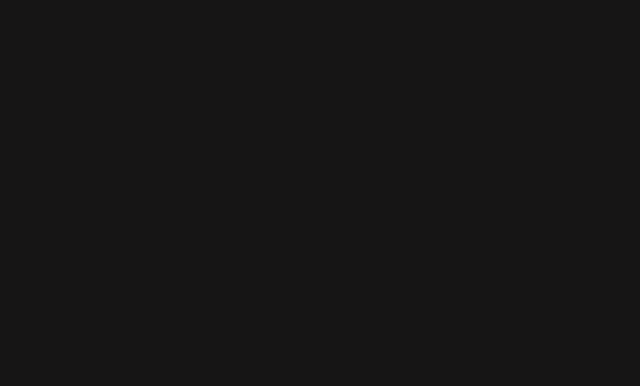
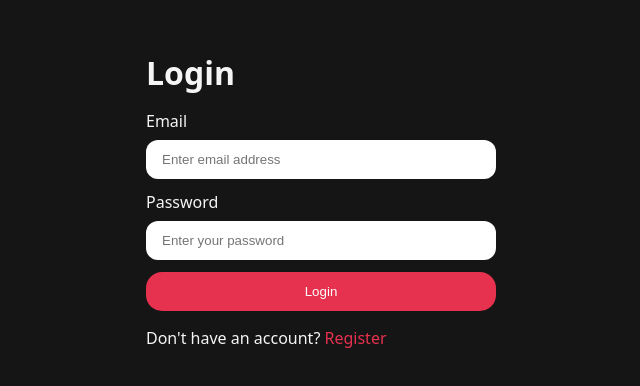
Before and after one commit to tanishsoni-77/interview-ai, a React app in the folder Frontend/: page /login in a window 1280 px wide. Shown: the part 200-586 px from the top of the page, without its empty margins (319-959 px from the left). Built offline with nearby package versions, Linux system fonts and the light colour scheme; the HTML template or start-up script is replaced by a standard one.

Commit message:
Login and Register UI & Authentication Form Styling

```diff
--- /dev/null
+++ b/Frontend/src/features/auth/auth.form.scss
@@ -0,0 +1,41 @@
+main{
+    min-height: 100vh;
+    width: 100%;
+
+    display: flex;
+    align-items: center;
+    justify-content: center;
+
+    .form-container{
+        min-width: 350px;
+        display: flex;
+        flex-direction: column;
+        gap: 1rem;
+    }
+
+    form{
+        display: flex;
+        flex-direction: column;
+        gap: 0.75rem;
+
+    }
+
+.input-group{
+    display: flex;
+    flex-direction: column;
+    gap: 0.5rem;
+
+    input{
+      border: none;
+      outline: none;
+      padding-inline: 1rem;
+      padding-block: 0.75rem;
+      border-radius: 0.75rem;
+    }
+}
+a{
+    color: rgb(230, 49, 79);
+    text-decoration: none;
+}
+
+}
--- /dev/null
+++ b/Frontend/src/features/auth/pages/Login.jsx
@@ -0,0 +1,45 @@
+import React from 'react'
+import "../auth.form.scss"
+import { useNavigate,Link } from 'react-router'
+
+const Login = () => {
+const handleSubmit = (e) =>{
+  e.preventDefault()
+}
+
+  return (
+    <main>
+      <div className="form-container">
+        <h1>Login</h1>
+        <form onSubmit={handleSubmit}>
+          <div className="input-group">
+            <label htmlFor="email">Email</label>
+            <input
+             type="email"
+             id="email"
+             placeholder='Enter email address'
+             />
+          </div>
+
+          <div className="input-group">
+            <label htmlFor="password">Password</label>
+            <input
+            type="password"
+            id="password"
+           placeholder='Enter your password'
+             />
+          </div>
+
+          <button className='button primary-button'>Login</button>
+
+
+
+        </form>
+        <p> Don't have an account? <Link to={"/register"}>Register</Link> </p>
+
+      </div>
+    </main>
+  )
+}
+
+export default Login
--- /dev/null
+++ b/Frontend/src/features/auth/pages/Register.jsx
@@ -0,0 +1,58 @@
+import React from 'react'
+import { useNavigate,Link } from 'react-router'
+const Register = () => {
+
+  const navigate = useNavigate()
+
+  const handleSubmit = (e) => {
+    e.preventDefault()
+  }
+
+  return (
+    <main>
+      <div className="form-container">
+        <h1>Register</h1>
+
+        <form onSubmit={handleSubmit}>
+
+          <div className="input-group">
+            <label htmlFor="username">Username</label>
+            <input
+              type="text"
+              id="username"
+              placeholder="Enter username"
+            />
+          </div>
+
+          <div className="input-group">
+            <label htmlFor="email">Email</label>
+            <input
+              type="email"
+              id="email"
+              placeholder="Enter email address"
+            />
+          </div>
+
+          <div className="input-group">
+            <label htmlFor="password">Password</label>
+            <input
+              type="password"
+              id="password"
+              placeholder="Enter your password"
+            />
+          </div>
+
+          <button className="button primary-button">
+            Register
+          </button>
+        </form>
+
+        <p> Already have an account? <Link to={"/login"}>Login</Link> </p>
+
+
+      </div>
+    </main>
+  )
+}
+
+export default Register
--- a/Frontend/src/style.scss
+++ b/Frontend/src/style.scss
@@ -1,3 +1,5 @@
+@use "./styles/button.scss";
+
 *{
     margin: 0%;
     padding: 0%;
@@ -8,5 +10,7 @@
 #root{
     background-color: #161515;
     width: 100%;
+    color: whitesmoke;
+    font-family: system-ui, -apple-system, BlinkMacSystemFont, 'Segoe UI', Roboto, Oxygen, Ubuntu, Cantarell, 'Open Sans', 'Helvetica Neue', sans-serif;
 
 }
--- /dev/null
+++ b/Frontend/src/styles/button.scss
@@ -0,0 +1,18 @@
+.button{
+    border: none;
+    outline: none;
+    padding-inline: 1.5rem;
+    padding-block: 0.75rem;
+    border-radius: 1rem;
+    cursor: pointer;
+    transition: all 0.2s ease-in-out;
+
+    &.primary-button{
+        background-color: rgb(230, 49, 79);
+        color: #fff;
+    }
+
+    &:active{
+        transform: scale(0.9);
+    }
+}
```
Also changed, not shown: Frontend/src/App.jsx (+3 -5 lines), Frontend/src/app.routes.jsx (added, +13 -0 lines).
